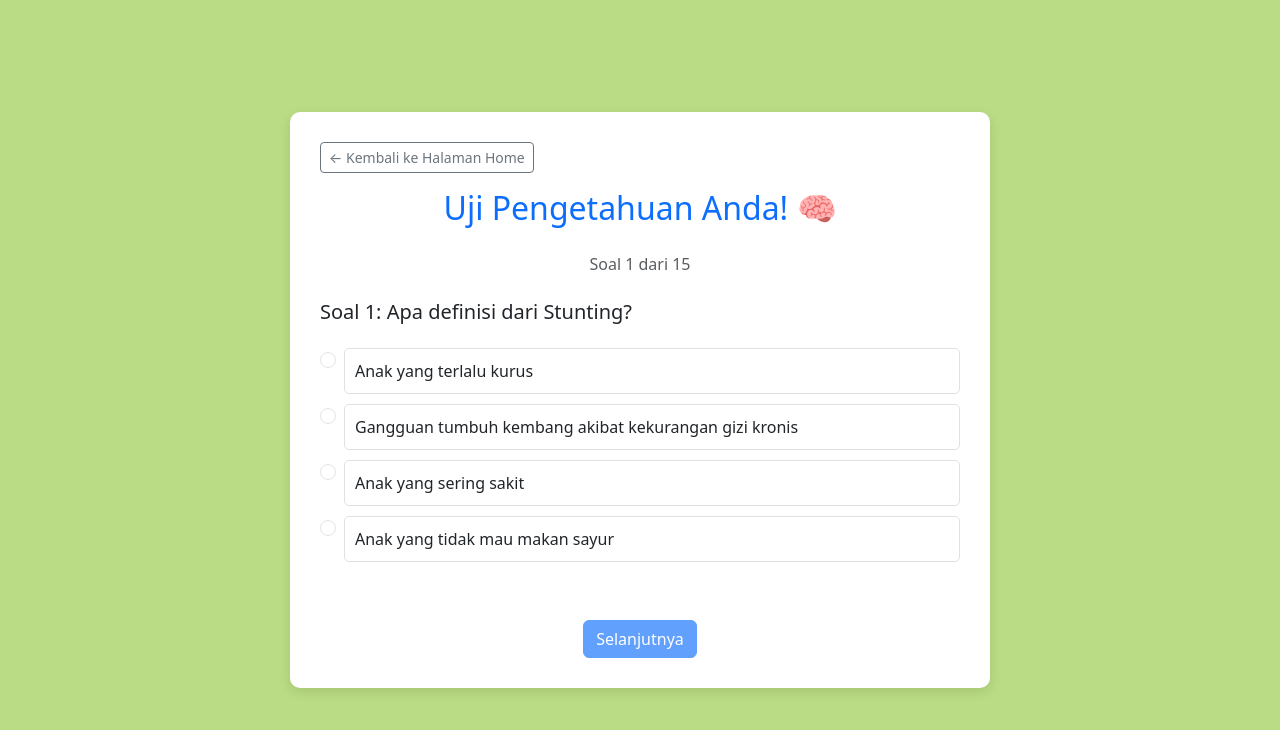
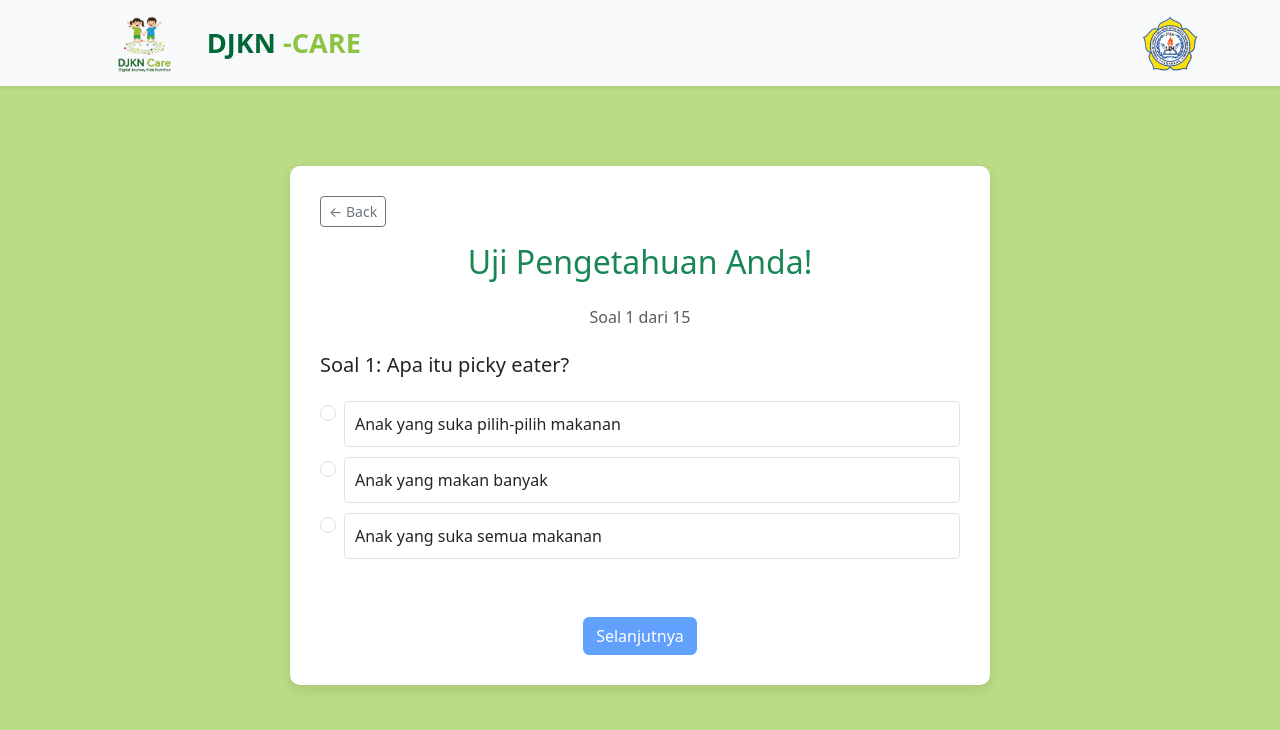
Before and after one commit to naylamutiara03/djkn-care, a plain HTML site: page quiz.html in a window 1280 px wide. Drawn offline with nearby package versions, Linux system fonts and the light colour scheme.

Commit message:
update quiz.html

```diff
--- a/quiz.html
+++ b/quiz.html
@@ -1,5 +1,6 @@
 <!DOCTYPE html>
 <html lang="id">
+
 <head>
     <meta charset="UTF-8">
     <meta name="viewport" content="width=device-width, initial-scale=1.0">
@@ -11,18 +12,28 @@
         body {
             background-color: #badc84;
             min-height: 100vh;
-            display: flex;
-            align-items: center;
         }
+
+        .main-header {
+            width: 100%;
+            position: relative;
+            z-index: 1000;
+        }
+
+        .main-header .navbar {
+            width: 100%;
+        }
+
 
         .quiz-container {
             max-width: 700px;
             background-color: white;
             padding: 30px;
             border-radius: 10px;
-            box-shadow: 0 4px 12px rgba(0,0,0,0.1);
+            box-shadow: 0 4px 12px rgba(0, 0, 0, 0.1);
             margin: auto;
             position: relative;
+            margin-top: 80px;
         }
 
         .form-check-label {
@@ -35,7 +46,7 @@
             display: block;
         }
 
-        .form-check-input:checked + .form-check-label {
+        .form-check-input:checked+.form-check-label {
             background-color: #d1e7dd;
             border-color: #badc84;
         }
@@ -48,13 +59,36 @@
 </head>
 
 <body>
+    <header class="main-header">
+        <nav class="navbar navbar-expand-lg navbar-light bg-light shadow-sm py-2">
+            <div class="container d-flex align-items-center">
+
+                <!-- Logo + Text Brand -->
+                <div class="d-flex align-items-center">
+                    <img src="img/logo-djkn.png" alt="DJKN CARE Logo" height="70" class="me-0"
+                        style="margin-right: 6px;">
+
+                    <span style="font-size: 1.7rem; font-weight: 700;">
+                        <span style="color: #006838;">DJKN</span>
+                        <span style="color: #8cc342;">-CARE</span>
+                    </span>
+                </div>
+
+                <!-- Logo STIKES -->
+                <img src="img/logo-stikes.png" alt="Logo STIKES" height="55" class="ms-auto">
+
+            </div>
+        </nav>
+    </header>
+
     <div class="container">
+
         <div class="quiz-container mx-auto">
             <a href="home.html" class="btn btn-outline-secondary btn-sm mb-3">
-                ← Kembali ke Halaman Home
+                ← Back
             </a>
 
-            <h2 class="text-center text-primary mb-4">Uji Pengetahuan Anda! 🧠</h2>
+            <h2 class="text-center text-success mb-4">Uji Pengetahuan Anda!</h2>
 
             <p class="text-center text-muted mb-4">Soal <span id="current-question">1</span> dari 15</p>
 
@@ -89,8 +123,8 @@
         // DATA SOAL
         // ========================
         const questions = [
-            { question: "Apa definisi dari Stunting?", options: ["Anak yang terlalu kurus", "Gangguan tumbuh kembang akibat kekurangan gizi kronis", "Anak yang sering sakit", "Anak yang tidak mau makan sayur"], answer: 1 },
-            { question: "Manakah ciri-ciri utama stunting?", options: ["Sering muntah", "Perlambatan pertumbuhan tulang", "Wajah pucat", "Tubuh terlalu gemuk"], answer: 1 },
+            { question: "Apa itu picky eater?", options: ["Anak yang suka pilih-pilih makanan", "Anak yang makan banyak", "Anak yang suka semua makanan"], answer: 1 },
+            { question: "Ciri-ciri picky eater adalah", options: ["Mau mencoba semua makanan", "Hanya mau makan makanan tertentu", "Selalu makan tepat waktu"], answer: 2 },
             { question: "Salah satu penyebab utama stunting adalah...", options: ["Kurangnya tidur", "Kurangnya gizi pada 1000 hari pertama kehidupan", "Terlalu banyak bermain gadget", "Anak terlalu aktif"], answer: 1 },
             { question: "Apa yang dimaksud dengan Picky Eater?", options: ["Anak yang alergi makanan", "Anak yang sangat selektif memilih makanan", "Anak yang suka jajan", "Anak yang makan terlalu banyak"], answer: 1 },
             { question: "Manakah tips yang efektif untuk mengatasi Picky Eater?", options: ["Memaksa anak menghabiskan makanan", "Menyajikan makanan dengan porsi kecil dan menarik", "Memberikan makanan cepat saji", "Membiarkan anak makan sambil menonton TV"], answer: 1 },
@@ -236,4 +270,5 @@
         });
     </script>
 </body>
+
 </html>
```
